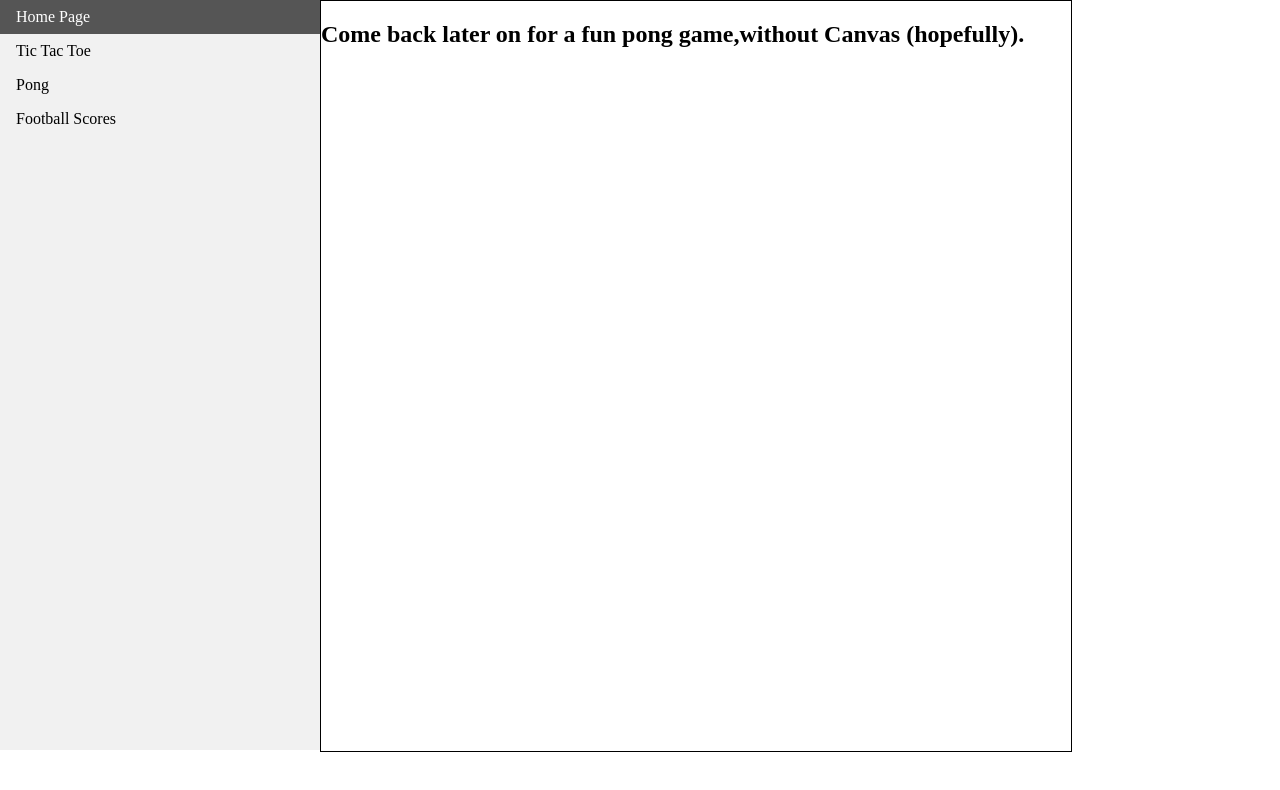
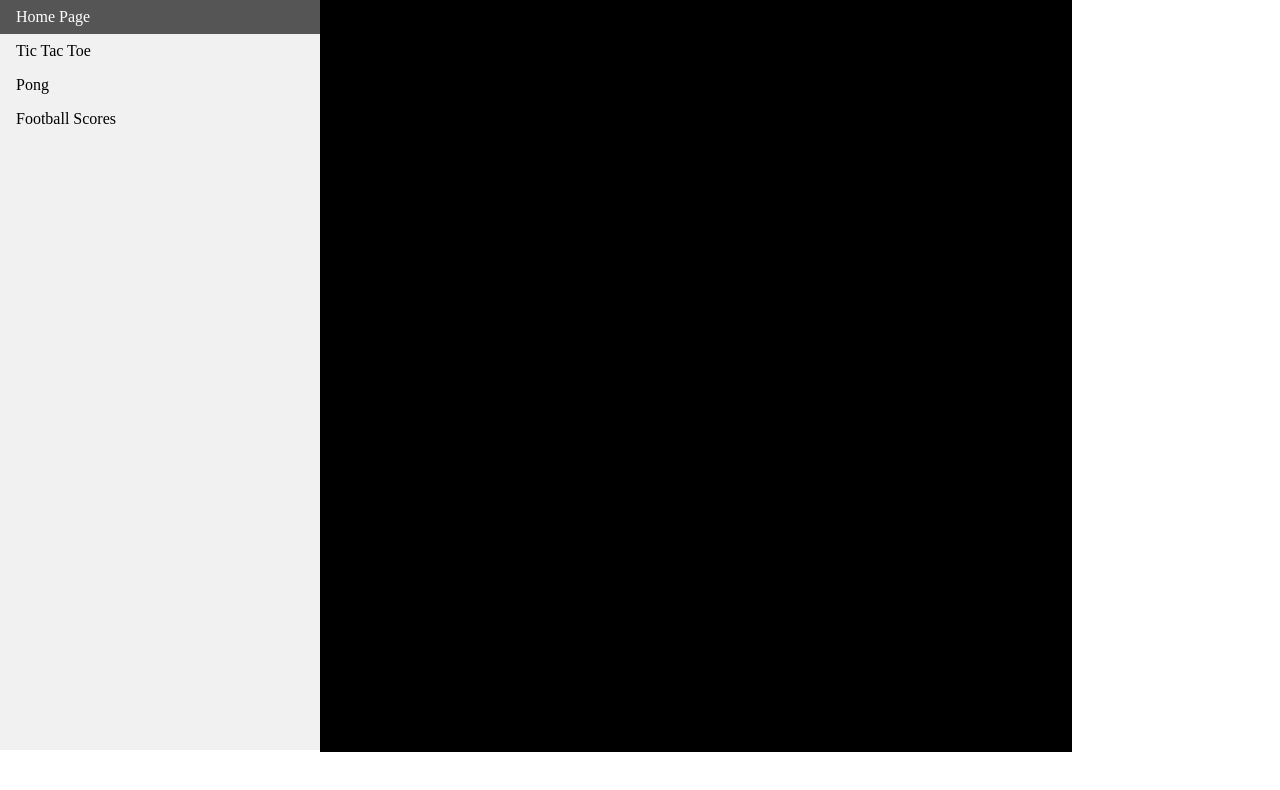
Before and after one commit to ArunAdPushup/davidboucher.me, a plain HTML site: page index.html in a window 1280 px wide. Both pictures are taken after a click on the item "Pong". Drawn offline with nearby package versions, Linux system fonts and the light colour scheme.

Commit message:
Started Pong

```diff
--- a/pong/pong.html
+++ b/pong/pong.html
@@ -1 +1,4 @@
-<h1>Come back later on for a fun pong game,without Canvas (hopefully).</h1>
+<section id="classicPong">
+
+</section>
+<script src="pong/pong.js"></script>
--- /dev/null
+++ b/pong/pong.js
@@ -0,0 +1,3 @@
+var windowPong = $('#classicPong');
+console.log(windowPong.offsetHeight);
+console.log(windowPong.offsetWidth);
--- a/stylesheets/main.css
+++ b/stylesheets/main.css
@@ -92,3 +92,8 @@ button {
 #footballScoreContent {
 
 }
+#classicPong{
+    width: 100%;
+    height: 100%;
+    background-color: black;
+}
```
